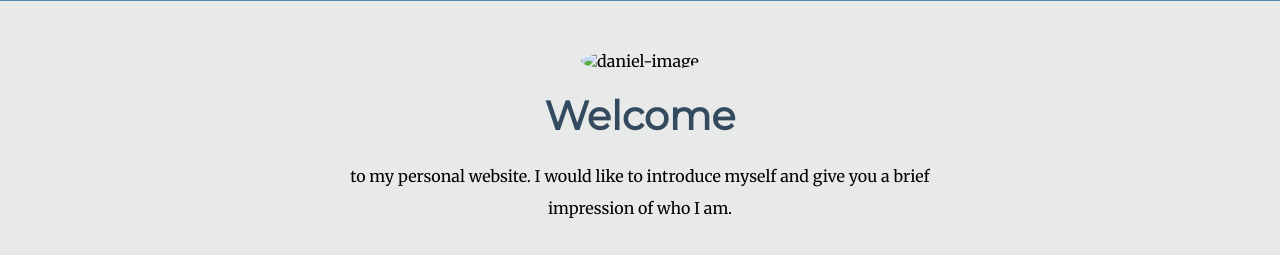
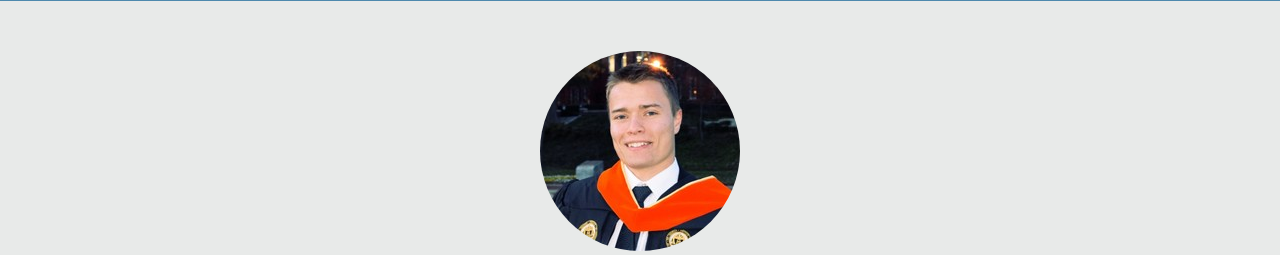
Before and after one commit to dgruen6/home, a plain HTML site: page index.html in a window 1280 px wide. Shown: the part 574-829 px from the top of the page. Drawn offline with Linux system fonts and the light colour scheme.

Commit message:
Update index.html

```diff
--- a/index.html
+++ b/index.html
@@ -15,7 +15,7 @@
     </div>
 
     <div class="middle-container">
-      <img style="border-radius: 50%;" src="images/daniel.jpg" alt="daniel-image">
+      <img style="border-radius: 50%;" src="daniel.jpg" alt="daniel-image">
       <h2>Welcome</h2>
       <div class="profile">
         <p>to my personal website. I would like to introduce myself and give you a brief impression of who I am.</p>
```
